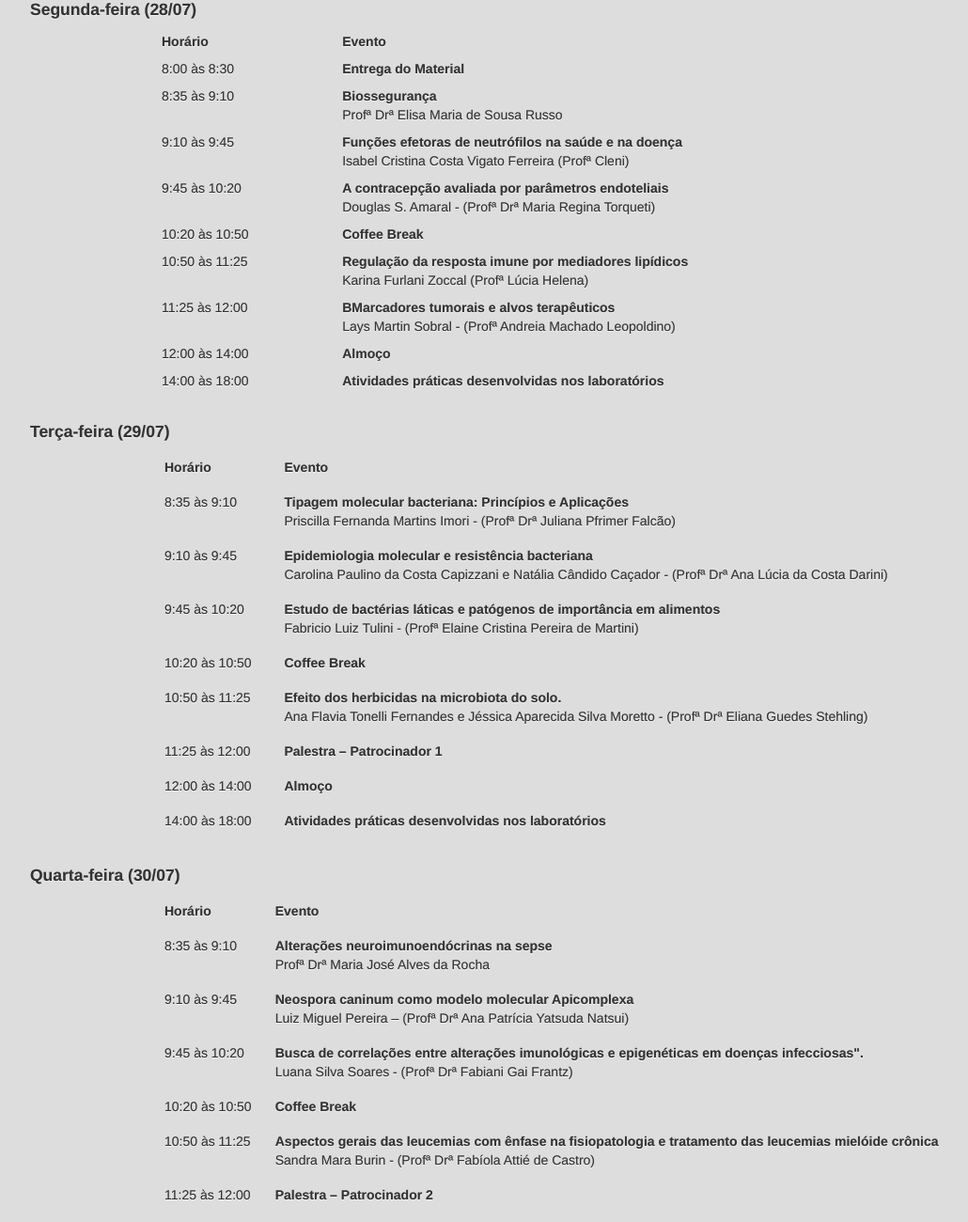
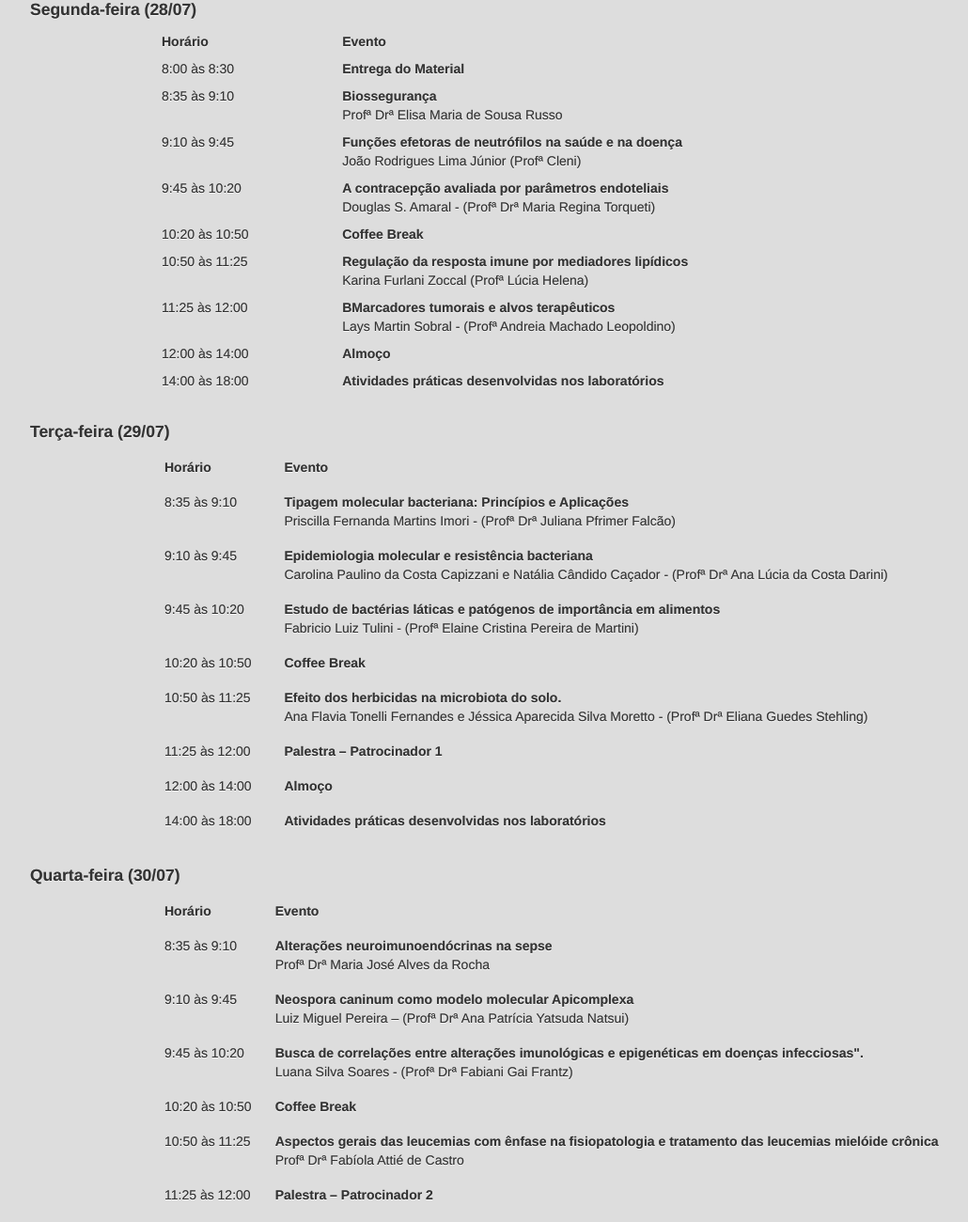
Before and after one commit to gabriel-ozeas/fcfrp-biociencias, a plain HTML site: page index.html in a window 1280 px wide. Shown: the part 4060-5360 px from the top of the page at 94% size, without its empty margins (23-1053 px from the left). Drawn offline with Linux system fonts and the light colour scheme.

Commit message:
Corrigindo palestrante

```diff
--- a/index.html
+++ b/index.html
@@ -419,7 +419,7 @@
                                         <strong>
                                             Funções efetoras de neutrófilos na saúde e na doença
                                         </strong> <br />
-                                        Isabel Cristina Costa Vigato Ferreira (Profª Cleni)
+                                        João Rodrigues Lima Júnior (Profª Cleni)
                                     </td>
                                 </tr>
 
@@ -612,7 +612,7 @@
                                         <strong>
                                             Aspectos gerais das leucemias com ênfase na fisiopatologia e tratamento das leucemias mielóide crônica
                                         </strong> <br />
-                                        Sandra Mara Burin - (Profª Drª Fabíola Attié de Castro)
+                                        Profª Drª Fabíola Attié de Castro
                                     </td>
                                 </tr>
 
```
